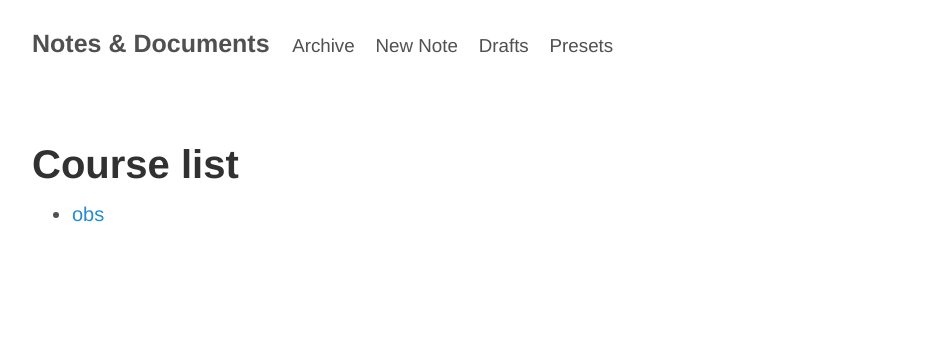
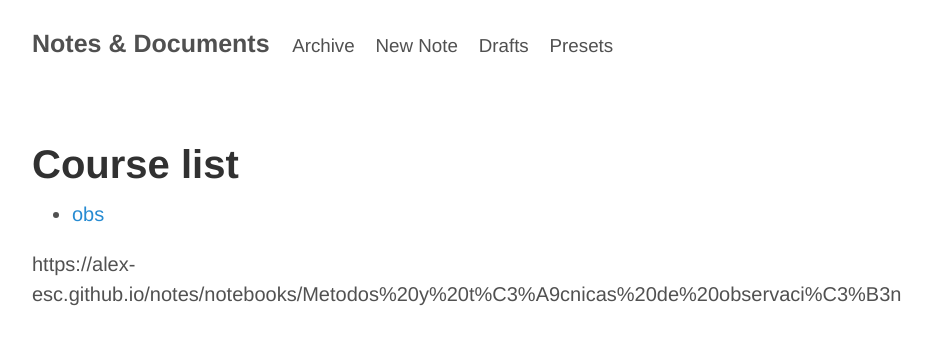
Before and after one commit to alex-esc/notes, a Jekyll site: the page built from notebooks.md, in a window 1280 px wide. Shown: the top 345 px of the page, without its empty margins (228-1160 px from the left). Built offline with Jekyll 4.4.1, drawn with Linux system fonts in a browser that asks for light colours; part of the change alters nothing that is shown.

Commit message:
Update notebooks.md

```diff
--- a/notebooks.md
+++ b/notebooks.md
@@ -5,4 +5,6 @@ title: 'Notebooks'
 
 # Course list
 
-* [obs](notebooks/Metodos y técnicas de observación.md)
+* [obs](notebooks/Metodos%20y%20t%C3%A9cnicas%20de%20observaci%C3%B3n.md)
+
+https://alex-esc.github.io/notes/notebooks/Metodos%20y%20t%C3%A9cnicas%20de%20observaci%C3%B3n
```
